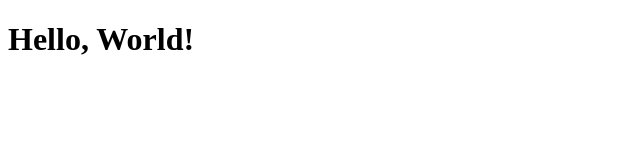
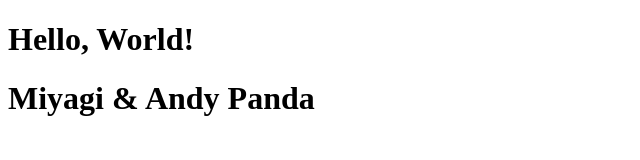
Before and after one commit to AntonyanKosterko/FullstackRepo1, a plain HTML site: page index.html in a window 1280 px wide. Shown: the whole page, without its empty margins (0-640 px from the left). Drawn offline with Linux system fonts and the light colour scheme.

Commit message:
[edit] добавлены теги Miyagi и AndyPanda

```diff
--- a/index.html
+++ b/index.html
@@ -8,5 +8,6 @@
 </head>
 <body>
     <h1>Hello, World!</h1>
+    <h1>Miyagi & Andy Panda</h1>
 </body>
 </html>
```
